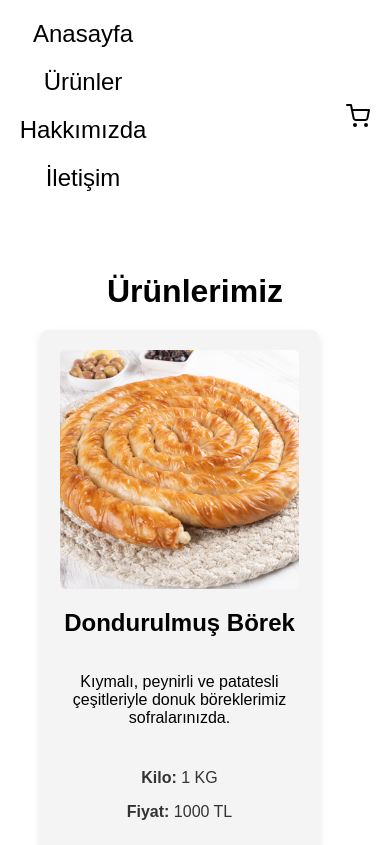
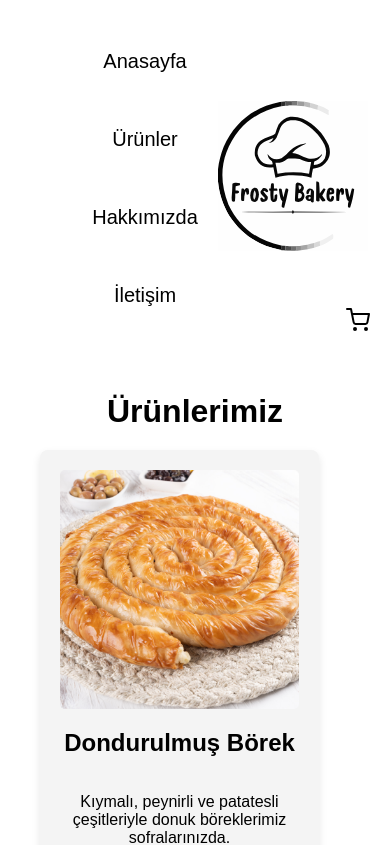
Before and after one commit to okangrcn/frostybakery, a React (Create React App) app: page / in a window 390 px wide. Shown: the top 845 px of the page. Built offline with nearby package versions, Linux system fonts and the light colour scheme.

Commit message:
iyileştirmeler

```diff
--- a/src/Header.css
+++ b/src/Header.css
@@ -112,21 +112,63 @@
 
 }
 /* Mobil uyumluluk için stil */
+/* Mobil uyumluluk için stil */
+/* Mobil uyumluluk için stil */
+/* Mobil uyumluluk için stil */
+/* Mobil uyumluluk için stil */
 @media (max-width: 768px) {
+  .header {
+    display: flex;
+    flex-direction: column;  /* Header öğelerini dikey sıraya yerleştirir */
+    align-items: center;  /* Öğeleri ortalar */
+    padding: 10px 20px;
+  }
+
+  /* Logo en üstte olacak */
+  .logo {
+    order: 1;  /* Logo'nun ilk sırada olması sağlanır */
+    margin-bottom: 20px;  /* Logo ile navbar arasında boşluk bırakılır */
+    width: 100%;
+    display: flex;
+    justify-content: center;
+  }
+
+  /* Navbar öğeleri ortalanır ve sıralama dikey yapılır */
+  .navbar {
+    order: 2;  /* Navbar öğeleri ikinci sırada yer alır */
+    width: 100%;
+    display: flex;
+    justify-content: center;
+    margin-top: 20px;
+  }
+
   .navbar ul {
-    flex-direction: column;  /* Navbar öğelerini dikey sıraya yerleştirir */
-    align-items: center;
+    flex-direction: column;  /* Menü öğeleri dikey sıraya yerleştirilir */
+    align-items: center;  /* Menü öğeleri ortalanır */
+    padding: 0;
+    margin: 0;
   }
 
   .navbar li {
-    margin-left: 0;
-    margin-bottom: 20px;  /* Her öğe arasında 20px boşluk bırakır */
+    margin-bottom: 15px;  /* Menü öğeleri arasına boşluk bırakılır */
+    padding: 10px 0;
   }
 
-  .logo {
-    margin-right: 0;
-    margin-bottom: 20px;  /* Logo ile navbar arasında boşluk bırakır */
+  .navbar a {
+    font-size: 20px;  /* Menü öğelerinin font boyutu */
+    padding: 10px 20px;
+    width: 100%;  /* Menü öğeleri tam genişlikte yapılır */
+    text-align: center;  /* Bağlantılar ortalanır */
+    box-sizing: border-box;
   }
 
-
+  /* Sepet ikonu en altta olacak */
+  .sepet-icon {
+    order: 3;  /* Sepet ikonu en altta olacak */
+    font-size: 24px;
+    margin-top: 20px;
+    position: absolute;  /* Sepet ikonu sabit bir yerde olacak */
+    bottom: 20px;  /* Ekranın alt kısmına yerleştirilir */
+    right: 20px;  /* Sağ tarafa yerleştirilir */
+  }
 }
--- a/src/Header.js
+++ b/src/Header.js
@@ -34,7 +34,7 @@ function Header() {
       </nav>
 
       {/* Sepet paneli gösterimi */}
-      {showSepet && <Sepet />}
+      {showSepet && <Sepet closeSepet={() => setShowSepet(false)} />}
     </header>
   );
 }
--- a/src/Sepet.css
+++ b/src/Sepet.css
@@ -8,6 +8,24 @@
   height: 100%;
   box-shadow: -2px 0 10px rgba(0, 0, 0, 0.1);
   overflow-y: auto;
+  z-index: 1000; /* Kapanabilir sepetin üstte görünmesini sağlar */
+}
+
+.sepet-kapat-btn {
+  position: absolute;
+  top: 10px;
+  right: 10px;
+  background-color: red;
+  color: white;
+  border: none;
+  padding: 10px;
+  font-size: 16px;
+  cursor: pointer;
+  border-radius: 50%;
+}
+
+.sepet-kapat-btn:hover {
+  background-color: darkred;
 }
 
 .sepet-urun {
--- a/src/Sepet.js
+++ b/src/Sepet.js
@@ -2,7 +2,7 @@ import React, { useContext } from 'react';
 import { SepetContext } from './SepetContext';
 import './Sepet.css'; // Stil dosyasını ekleyin
 
-function Sepet() {
+function Sepet({ closeSepet }) {
   const { sepet } = useContext(SepetContext);
 
   // Ürünleri sepetteki adete göre filtrele
@@ -28,6 +28,7 @@ function Sepet() {
 
   return (
     <div className="sepet-panel">
+      <button className="sepet-kapat-btn" onClick={closeSepet}>X</button>
       <h2>Sepetim</h2>
       {urunler.map((urun) => {
         if (sepet[urun.id] > 0) {
@@ -49,7 +50,7 @@ function Sepet() {
       })}
 
       <div className="sepet-toplam">
-        <h3>Ürünlerin Toplam Fiyatı: {toplamFiyat} TL</h3>
+        <h3>Toplam Fiyat: {toplamFiyat} TL</h3>
         <button className="odeme-btn">Ödeme Adımına Geç</button>
       </div>
     </div>
```
Lines whose indentation alone changed are shown as unchanged.
